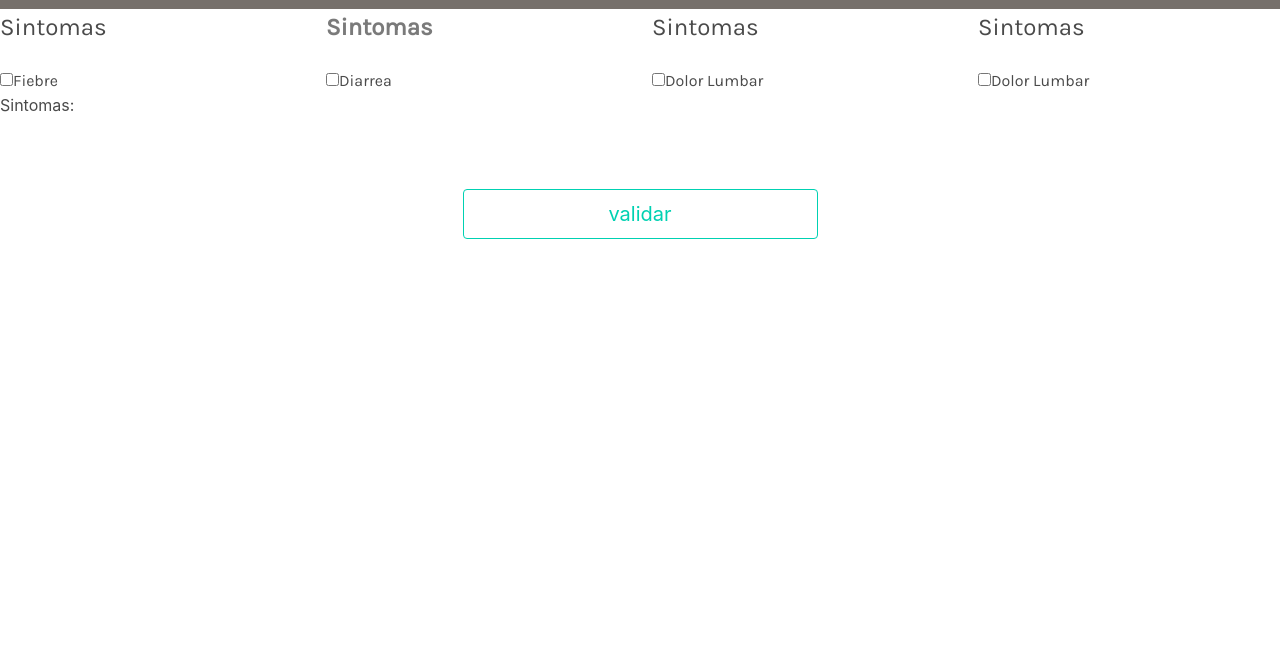
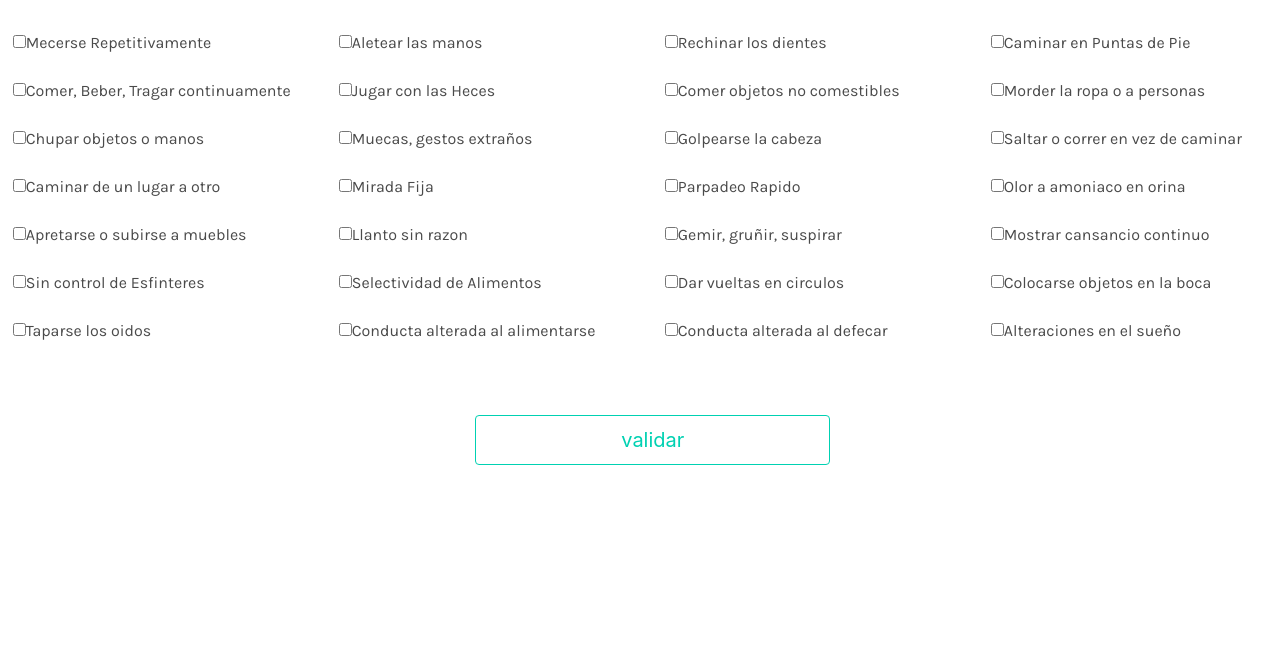
Before and after one commit to walterchafer/diagnostico, a plain HTML site: page index.html in a window 1280 px wide. Shown: the part 154-800 px from the top of the page. Drawn offline with nearby package versions, Linux system fonts and the light colour scheme; a web font is replaced by a local one.

Commit message:
se modificaron el inex, estilo.css y accion.js

```diff
--- a/css/estilo.css
+++ b/css/estilo.css
@@ -1,12 +1,10 @@
-*
-{
+* {
   margin: 0%;
   padding: 0%;
 }
 
-header
-{
-  margin-top: 5%;
+header {
+  margin-top: 2%;
   background-color: #76706b;
   padding-top: 2%;
   padding-bottom: 2%;
@@ -14,18 +12,22 @@ header
   padding-right: 10%;
 }
 
-ul li a
-{
+section {
+  width: 100%;
+  margin-left: 1%;
+  margin-right: 1%;
+}
+
+ul li a {
   text-decoration: none;
   color: #ffffff;
   width: 30%;
   font-family: 'Monda', sans-serif;
   font-size: 2em;
-  font-style:normal;
+  font-style: normal;
 }
 
-ul li
-{
+ul li {
   display: inline;
   background-color: #76706B;
   padding-top: 2%;
@@ -34,20 +36,16 @@ ul li
   padding-right: 10%;
 }
 
-.bot
-{
+.bot {
   text-align: center;
   width: 100%;
 }
 
-div
-{
+div {
   font-family: 'Karla', sans-serif;
   font-style: normal;
 }
 
-.tit
-{
+.tit {
   font-size: 8em;
-
 }
--- a/index.html
+++ b/index.html
@@ -31,16 +31,52 @@
   <div class="column is-size-4">Sintomas</div>
   </div>
   <div class="columns is-desktop">
-  <div class="column"><input type="checkbox" id="s1" name="Fiebre" value="">Fiebre</div>
-  <div class="column"><input type="checkbox" id="s2" name="Diarrea" value="">Diarrea</div>
-  <div class="column"><input type="checkbox" id="s3" name="Dolor lumbar" value="">Dolor Lumbar</div>
-  <div class="column"><input type="checkbox" id="s4" name="Dolor lumbar" value="">Dolor Lumbar</div>
+  <div class="column"><input type="checkbox" id="s1" name="mecerse" value="">Mecerse Repetitivamente</div>
+  <div class="column"><input type="checkbox" id="s2" name="aletear" value="">Aletear las manos</div>
+  <div class="column"><input type="checkbox" id="s3" name="Rechinar" value="">Rechinar los dientes</div>
+  <div class="column"><input type="checkbox" id="s4" name="caminar" value="">Caminar en Puntas de Pie</div>
+  </div>
+  <div class="columns is-desktop">
+  <div class="column"><input type="checkbox" id="s5" name="comer" value="">Comer, Beber, Tragar continuamente</div>
+  <div class="column"><input type="checkbox" id="s6" name="heces" value="">Jugar con las Heces</div>
+  <div class="column"><input type="checkbox" id="s7" name="objetos" value="">Comer objetos no comestibles</div>
+  <div class="column"><input type="checkbox" id="s8" name="morder" value="">Morder la ropa o a personas</div>
+  </div>
+  <div class="columns is-desktop">
+  <div class="column"><input type="checkbox" id="s9" name="chupar" value="">Chupar objetos o manos</div>
+  <div class="column"><input type="checkbox" id="s10" name="muecas" value="">Muecas, gestos extraños</div>
+  <div class="column"><input type="checkbox" id="s11" name="cabeza" value="">Golpearse la cabeza</div>
+  <div class="column"><input type="checkbox" id="s12" name="saltar" value="">Saltar o correr en vez de caminar</div>
+  </div>
+  <div class="columns is-desktop">
+  <div class="column"><input type="checkbox" id="s13" name="lugar" value="">Caminar de un lugar a otro</div>
+  <div class="column"><input type="checkbox" id="s14" name="mirada" value="">Mirada Fija</div>
+  <div class="column"><input type="checkbox" id="s15" name="parpadeo" value="">Parpadeo Rapido</div>
+  <div class="column"><input type="checkbox" id="s16" name="orina" value="">Olor a amoniaco en orina</div>
+  </div>
+  <div class="columns is-desktop">
+  <div class="column"><input type="checkbox" id="s17" name="mueble" value="">Apretarse o subirse a muebles</div>
+  <div class="column"><input type="checkbox" id="s18" name="llanto" value="">Llanto sin razon</div>
+  <div class="column"><input type="checkbox" id="s19" name="gemir" value="">Gemir, gruñir, suspirar</div>
+  <div class="column"><input type="checkbox" id="s20" name="cansancio" value="">Mostrar cansancio continuo</div>
+  </div>
+  <div class="columns is-desktop">
+  <div class="column"><input type="checkbox" id="s21" name="esfinteres" value="">Sin control de Esfinteres</div>
+  <div class="column"><input type="checkbox" id="s22" name="alimentos" value="">Selectividad de Alimentos</div>
+  <div class="column"><input type="checkbox" id="s23" name="circulos" value="">Dar vueltas en circulos</div>
+  <div class="column"><input type="checkbox" id="s24" name="boca" value="">Colocarse objetos en la boca</div>
+  </div>
+  <div class="columns is-desktop">
+  <div class="column"><input type="checkbox" id="s25" name="oidos" value="">Taparse los oidos</div>
+  <div class="column"><input type="checkbox" id="s26" name="conducta" value="">Conducta alterada al alimentarse</div>
+  <div class="column"><input type="checkbox" id="s27" name="defecar" value="">Conducta alterada al defecar</div>
+  <div class="column"><input type="checkbox" id="s28" name="sueño" value="">Alteraciones en el sueño</div>
   </div>
 </section>
 
 <section>
 
-    <label>Sintomas:</label><br>
+
 
 		<br>
 		<br><br>
--- a/js/accion.js
+++ b/js/accion.js
@@ -1,16 +1,41 @@
-function principal()
-{
-  var inp = document.getElementsByTagName("input");
+function principal() {
+  var inp = document.getElementsByTagName('input');
   inp.bot.onclick = validar;
 
-  function Validar() {
-     var c1 = document.getElementById('s1').checked;
-    //var c2 = document.getElementById('s2').checked;
-    //var c3 = document.getElementById('s3').checked;
-    //var c4 = document.getElementById('s4').checked;
+  a = 'Fiebre';
 
-    if (c1==true) {
-      alert("Te gustan las Naranjas");
+  function validar() {
+
+    var c1 = document.getElementById('s1').checked;
+    var c2 = document.getElementById('s2').checked;
+    var c3 = document.getElementById('s3').checked;
+    var c4 = document.getElementById('s4').checked;
+
+    if (c1 == true) {
+
+      //a = "fiebre";
+      //alert('Seleccionaste el sintoma: ' + a);
+      //var gripe = ['Fiebre', 'temperatura', 'diarrea', 'mobile', 'cual', 'piuma', 'al', 'vento'];
+      //if (Array.gripe.includes('Fiebre')) {
+      //  alert('el array gripe incluye fiebre');
+    } else {
+      alert('No te gustan las Naranjas');
+    }
+
+    if (c2 == true) {
+      alert('Te gustan las Naranjas');
+    } else {
+      alert('No te gustan las Naranjas');
+    }
+
+    if (c3 == true) {
+      alert('Te gustan las Naranjas');
+    } else {
+      alert('No te gustan las Naranjas');
+    }
+
+    if (c4 == true) {
+      alert('Te gustan las Naranjas');
     } else {
       alert('No te gustan las Naranjas');
     }
```
Lines whose indentation alone changed are shown as unchanged.
